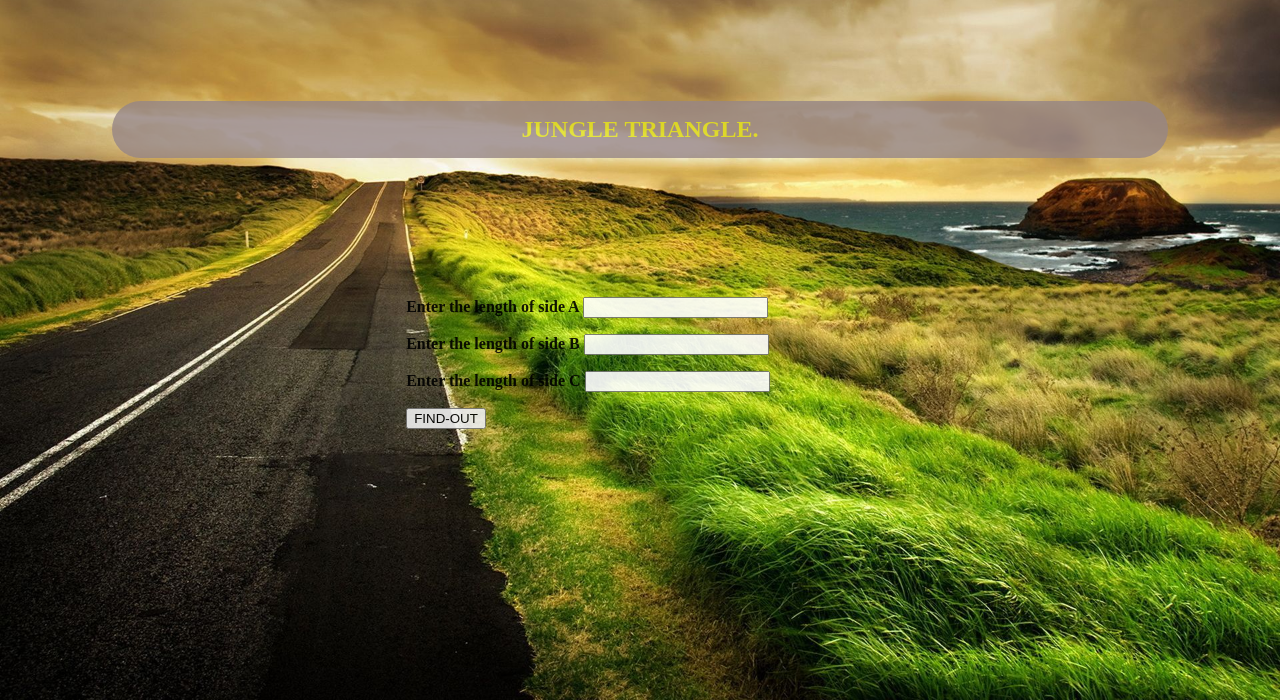
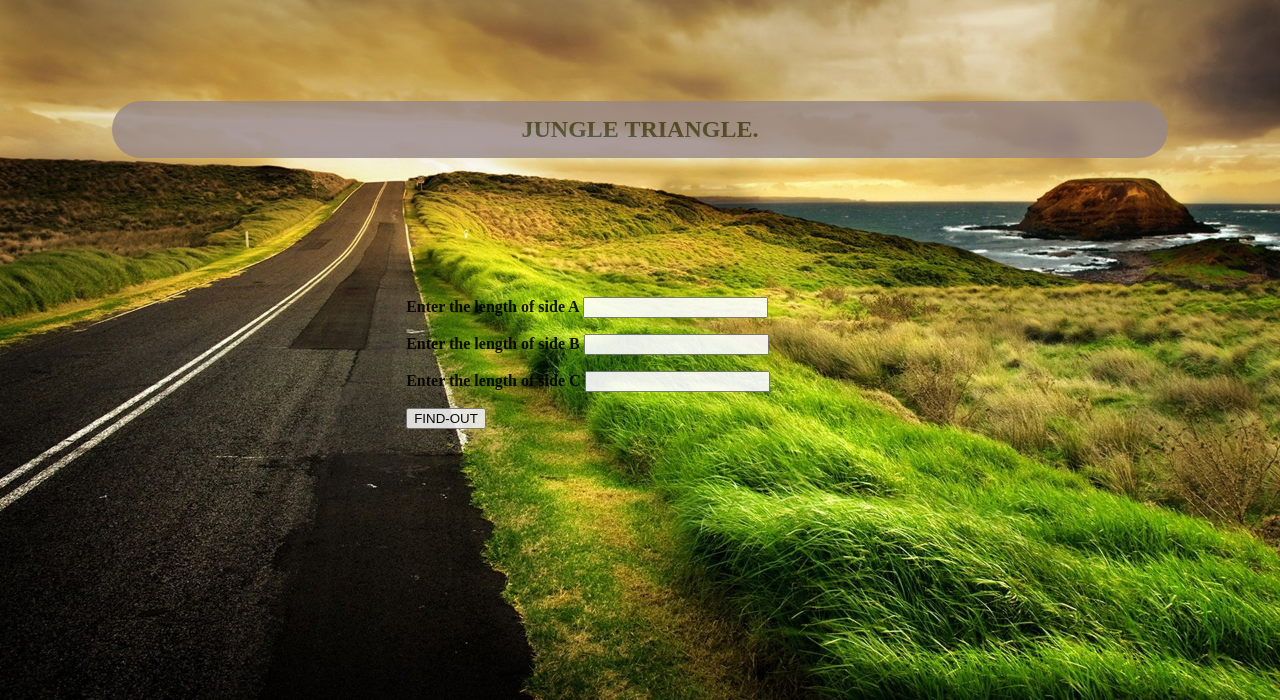
Before and after one commit to beattykariuki/Triangle-project, a plain HTML site: page index.html in a window 1280 px wide. Shown: the part 100-800 px from the top of the page. Drawn offline with Linux system fonts and the light colour scheme.

Commit message:
changed text color

```diff
--- a/css/style.css
+++ b/css/style.css
@@ -27,7 +27,7 @@ h2{
   text-align: center;
   padding: 15px;
   background-color: rgb(151, 134, 134);
-  color: rgb(224, 224, 24);
+  color: rgb(51, 51, 22);
   margin: 104px;
   border-radius: 49px;
   opacity: .8;
```
